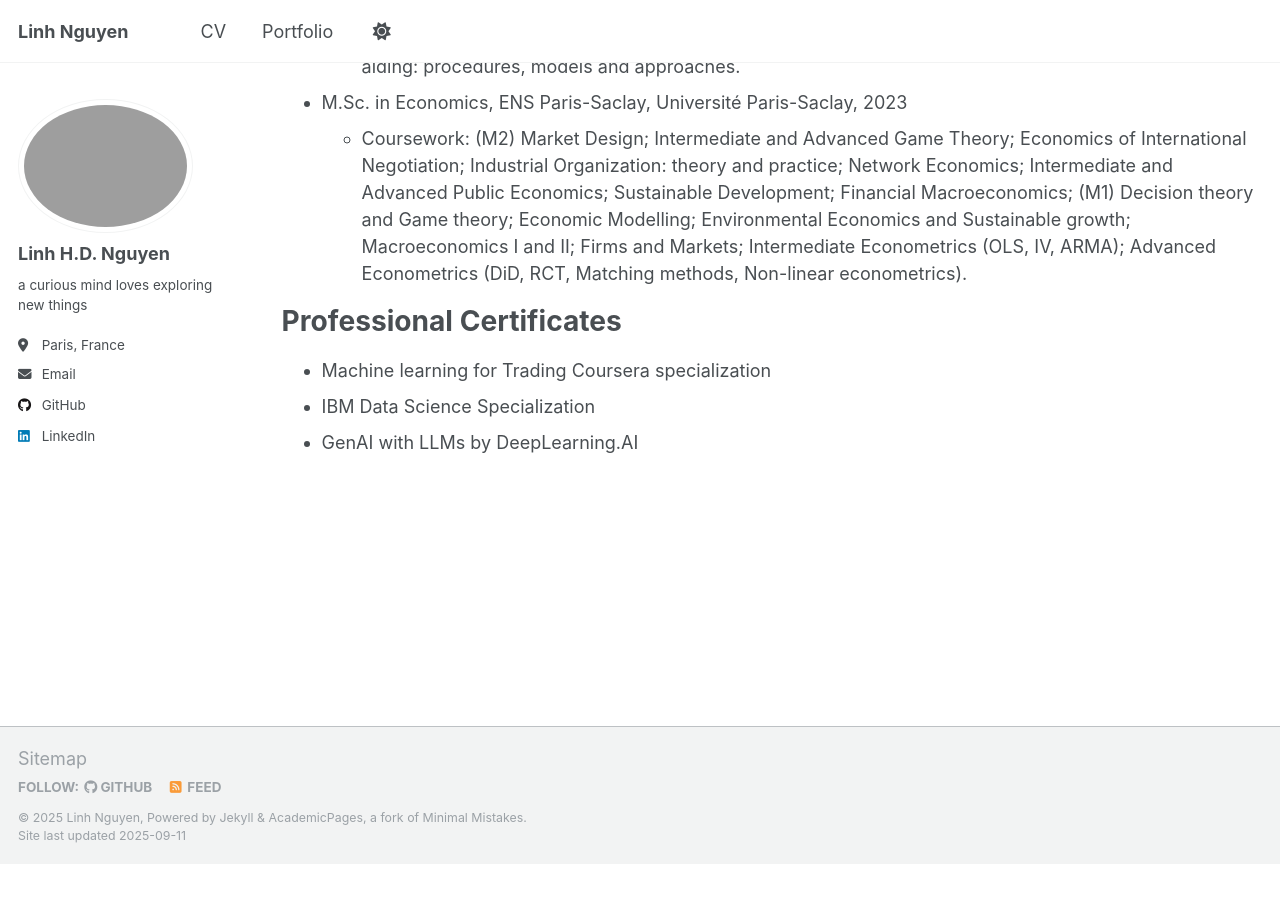
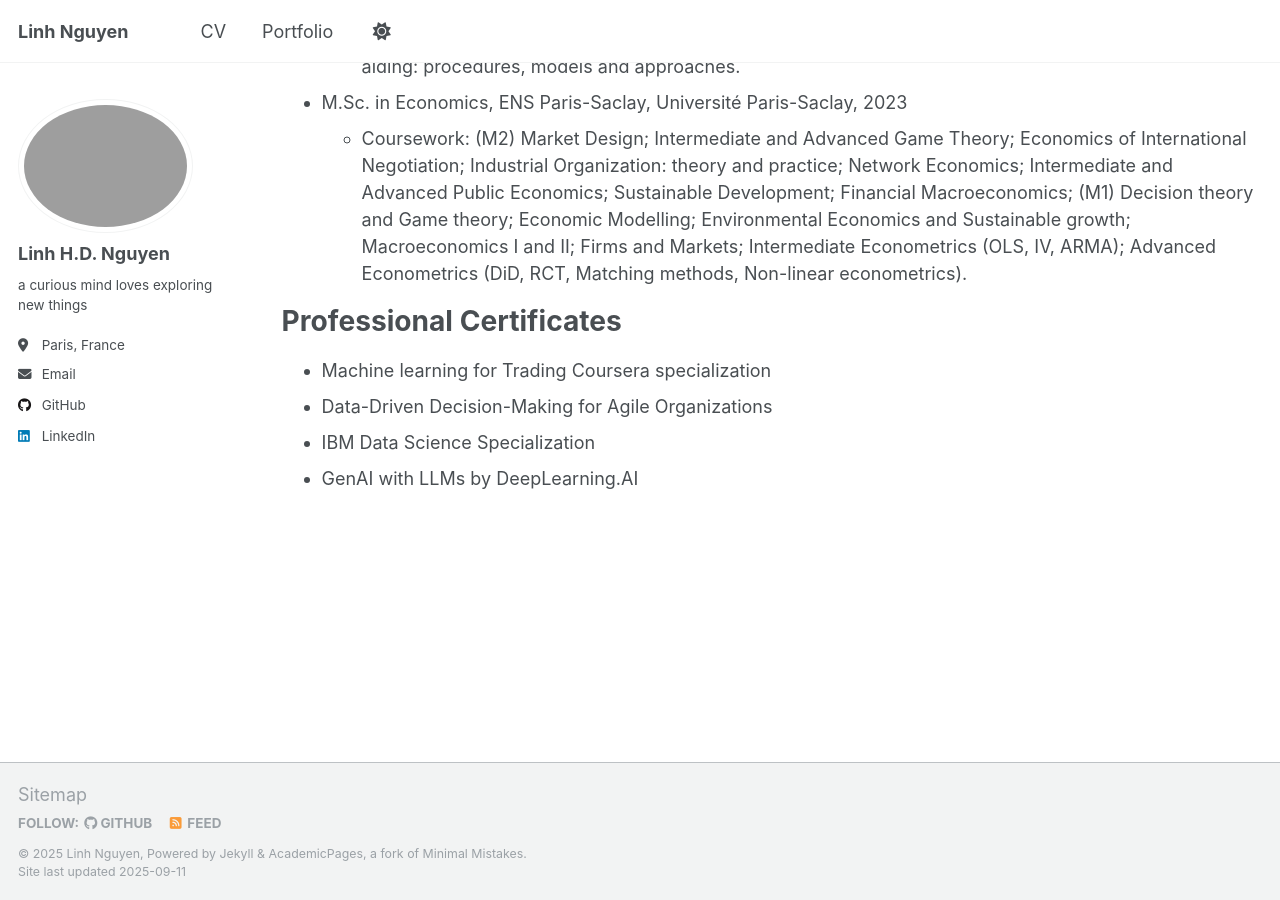
Before and after one commit to hdlinhnguyen/hdlinhnguyen.github.io, a Jekyll site: the page built from _pages/cv.md, in a window 1280 px wide and 900 px high, scrolled down 997 px. Built offline with Jekyll 4.4.1, drawn with Linux system fonts in a browser that asks for light colours; a script that is not in the unit is left out; before the commit the page ends 1861 px from its top, so only the background shows below that.

Commit message:
Update cv.md

```diff
--- a/_pages/cv.md
+++ b/_pages/cv.md
@@ -46,5 +46,6 @@ Education
 Professional Certificates
 ======
 * Machine learning for Trading Coursera specialization
+* Data-Driven Decision-Making for Agile Organizations
 * IBM Data Science Specialization
 * GenAI with LLMs by DeepLearning.AI
```
